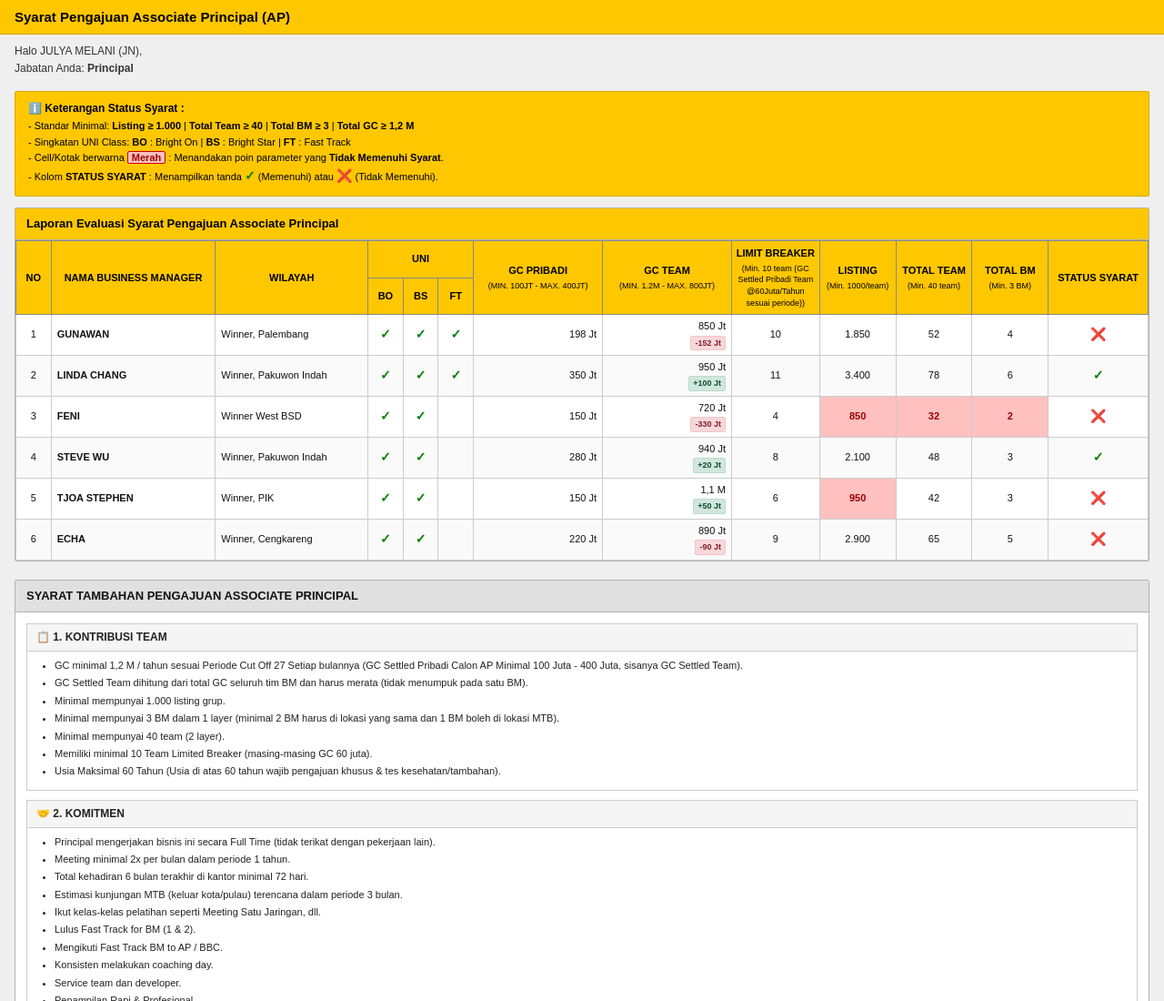
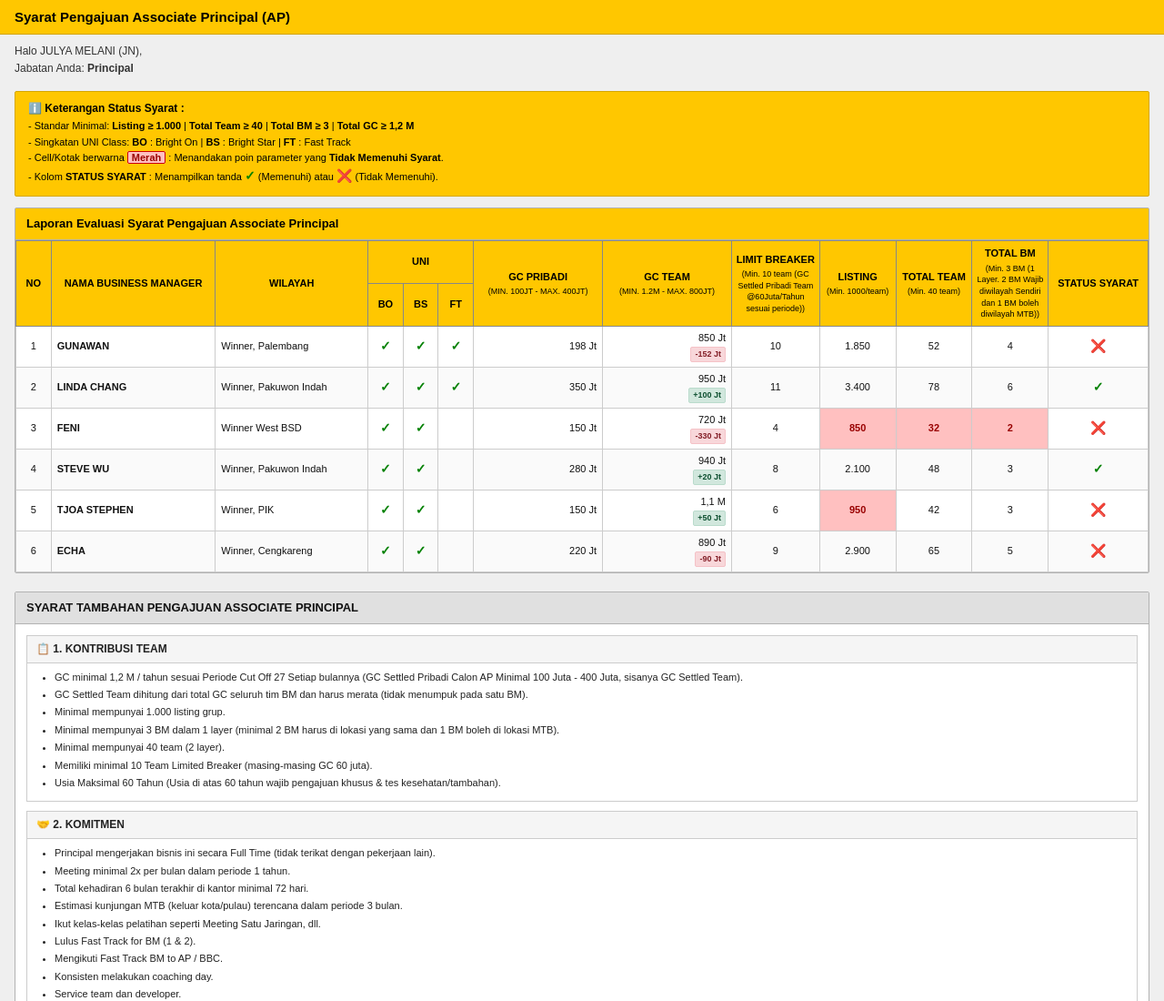
Before and after one commit to JauzaaHayaah/PengajuanAP, a plain HTML site: page index.html in a window 1280 px wide. Shown: the top 1100 px of the page at 91% size. Drawn offline with Linux system fonts and the light colour scheme.

Commit message:
REV5 PENGAJUAN AP

```diff
--- a/index.html
+++ b/index.html
@@ -68,7 +68,7 @@
               </th>
               <th rowspan="2" class="col-stat">
                 TOTAL BM<br>
-                <span class="sub-header-text">(Min. 3 BM)</span>
+                <span class="sub-header-text">(Min. 3 BM (1 Layer. 2 BM Wajib diwilayah Sendiri dan 1 BM boleh diwilayah MTB))</span>
               </th>
               <th rowspan="2" class="col-status">STATUS SYARAT</th>
             </tr>
```
